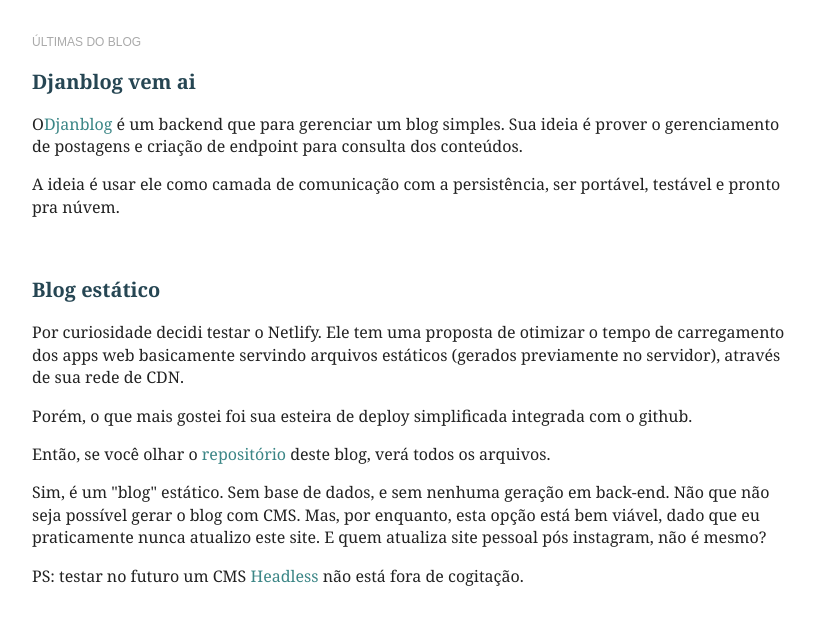
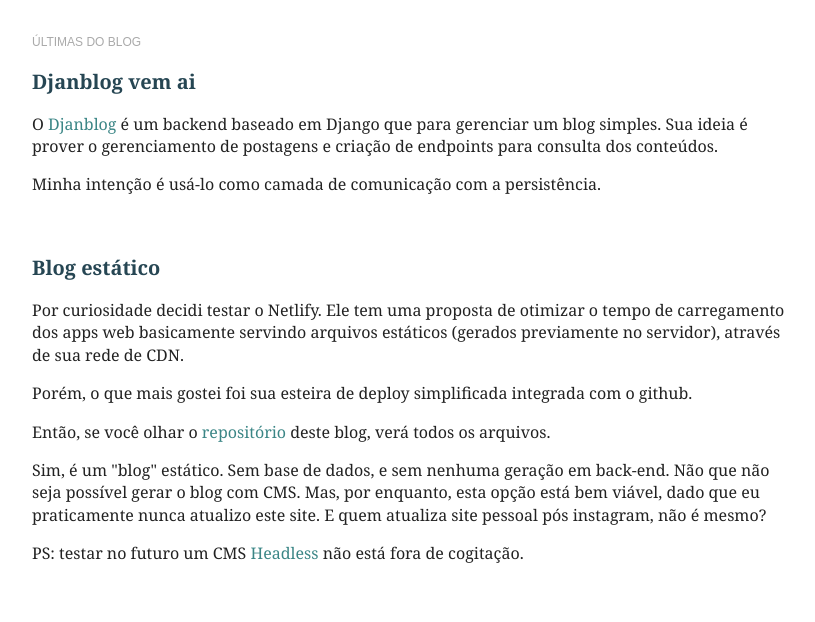
Before and after one commit to klucass/blog, a plain HTML site: page index.html in a window 1280 px wide. Shown: the part 140-762 px from the top of the page, without its empty margins (228-1043 px from the left). Drawn offline with Linux system fonts and the light colour scheme.

Commit message:
Ajuste na postagem djanblog

```diff
--- a/index.html
+++ b/index.html
@@ -21,10 +21,8 @@
 
                 <div class="home-entrie" id="blog-estatico">
                     <h3 class="title">Djanblog vem ai</h3>
-                   <p>O<a href="https://github.com/klucass/djanblog">Djanblog</a> é um backend que para gerenciar um blog simples. Sua ideia é prover o gerenciamento de postagens e criação de endpoint para consulta dos conteúdos.</p>
-                   <p>A ideia é usar ele como camada de comunicação com a persistência, ser portável, testável e pronto pra núvem.</p>
-
-
+                   <p>O <a href="https://github.com/klucass/djanblog">Djanblog</a> é um backend baseado em Django que para gerenciar um blog simples. Sua ideia é prover o gerenciamento de postagens e criação de endpoints para consulta dos conteúdos.</p>
+                   <p>Minha intenção é usá-lo como camada de comunicação com a persistência.</p>
 
                 </div>
 
```
